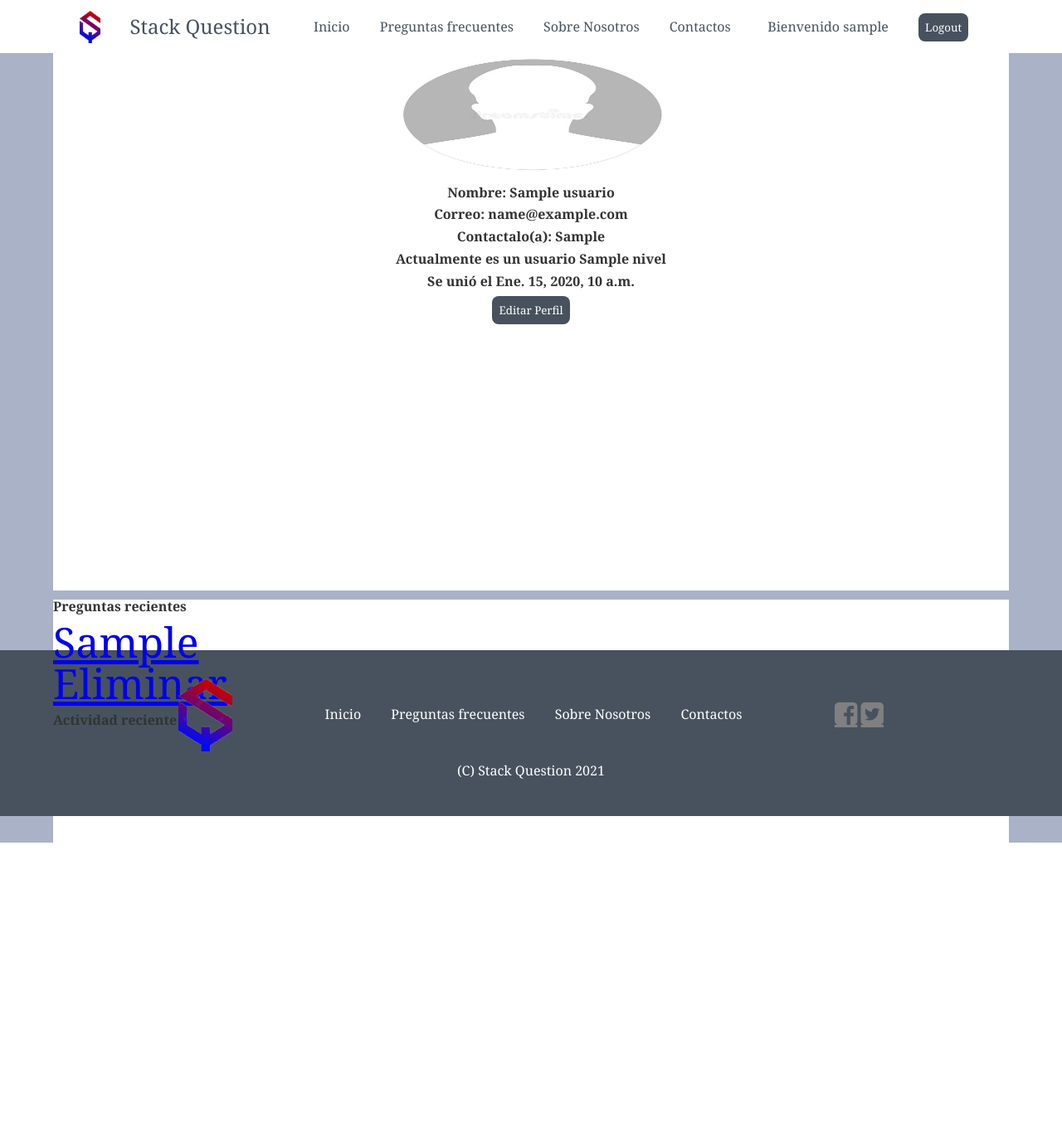
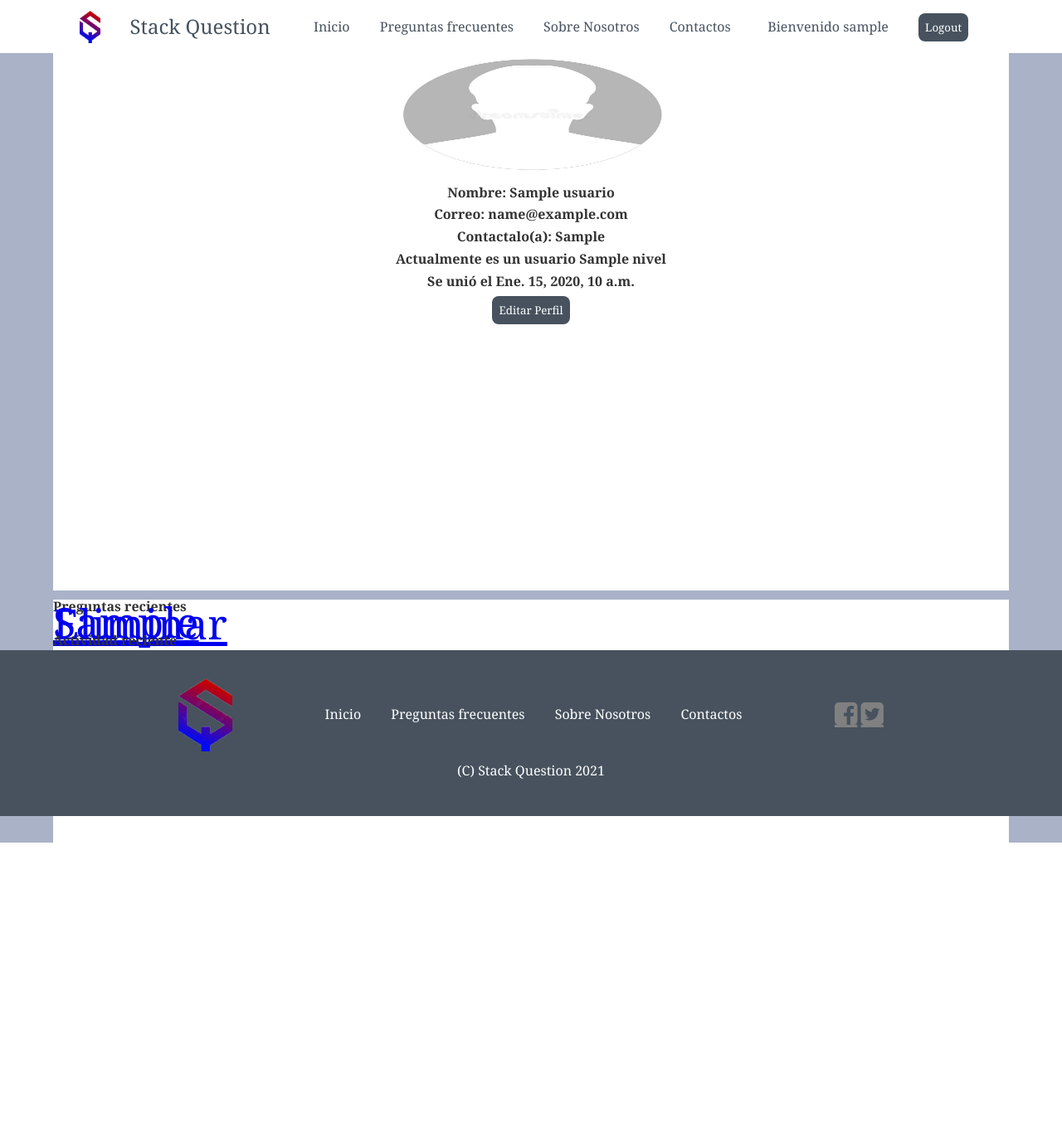
Before and after one commit to Frank-Unsa/FrontendPrueba, a Django app: page /verHistorial/1 in a window 1280 px wide. Shown: the whole page at 83% size. Run offline with Django 3.2, Linux system fonts and the light colour scheme; a user stored in the database is signed in; tables that the repository leaves empty hold one stand-in row (values such as "Sample post").

```diff
--- a/static/css/estilos.css
+++ b/static/css/estilos.css
@@ -662,11 +662,12 @@ h1{
     border: 2px;
     margin: auto;
     font-size: 50px;
-    line-height: 50px;
+    line-height: 2px;
     height: 90%;
 }
 .contenedor3 > div {
     display: block;
     background-color: #fff;
     height: 90%;
+    line-height: 2px;
 }
```
